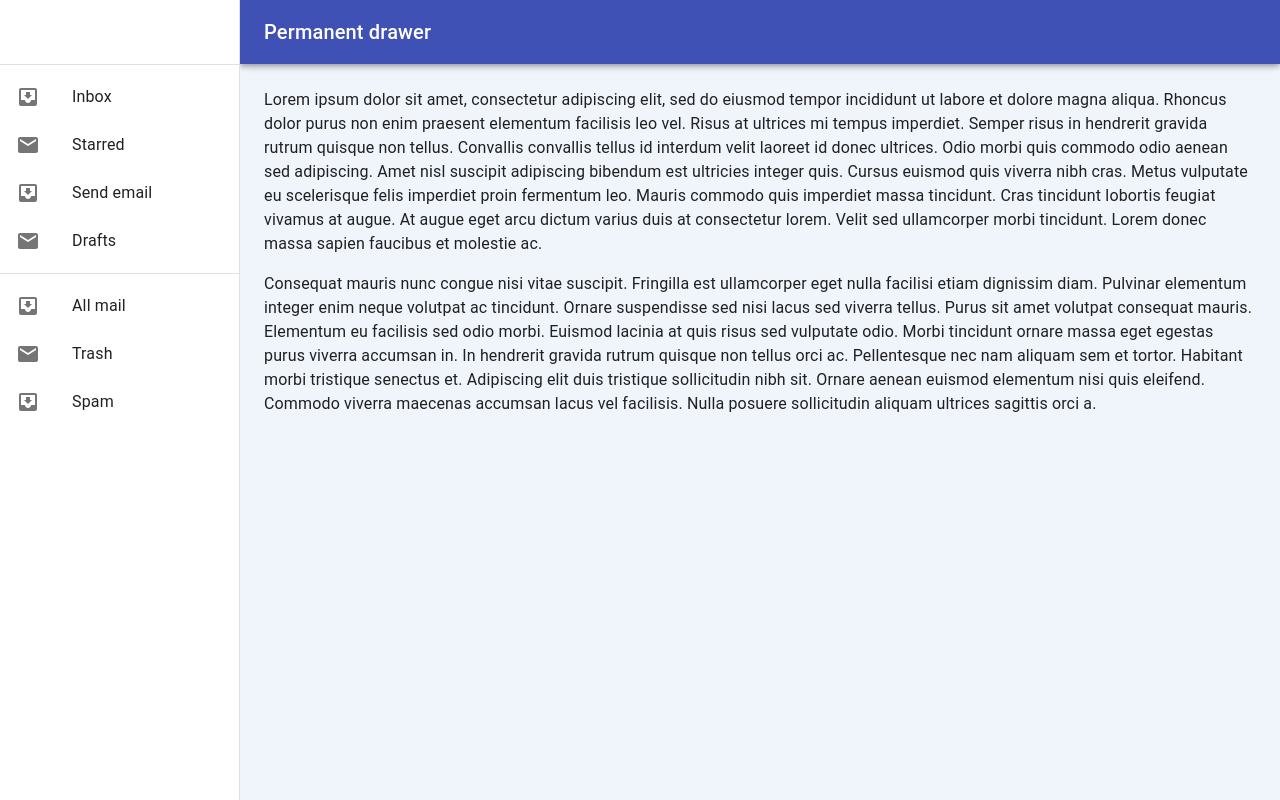
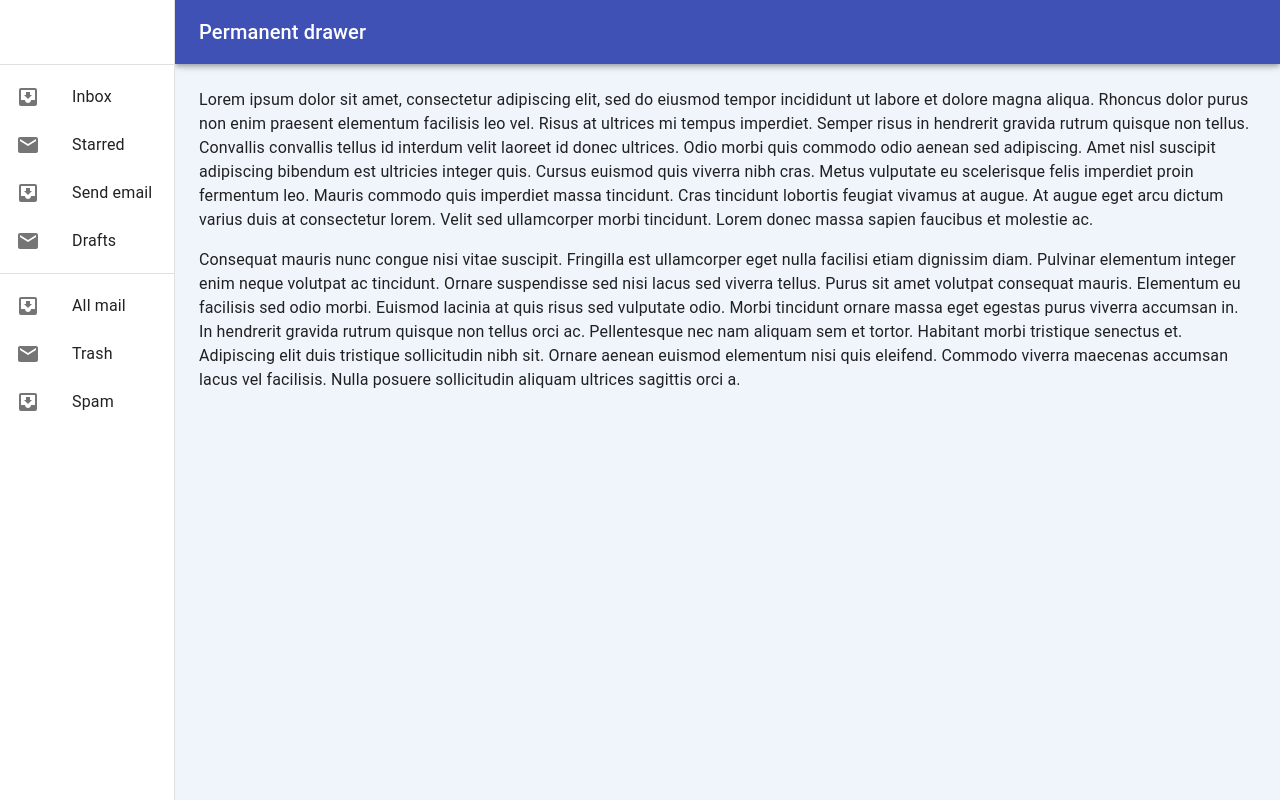
Before and after one commit to LordLalwani/clank, a React (Create React App) app: page /dashboard in a window 1280 px wide. Built offline with nearby package versions, Linux system fonts and the light colour scheme; no server answers; what aws-amplify would draw is missing.

Commit message:
Resizing of app bar and content on drawer open/close

```diff
--- a/src/components/dashboard/components/dashboardNavController.js
+++ b/src/components/dashboard/components/dashboardNavController.js
@@ -3,8 +3,18 @@ import DashboardNavDrawer from "./dashboardNavDrawer";
 
 export default class DashboardNavController extends React.Component {
   render() {
+    const width = () => {
+      switch (this.props.applicationState?.drawerOpen) {
+        case true: {
+          return "auto";
+        }
+        default: {
+          return 0;
+        }
+      }
+    };
     return (
-      <div>
+      <div style={{ width: `${width()}` }}>
         <DashboardNavDrawer {...this.props} />
       </div>
     );
--- a/src/components/dashboard/components/dashboardNavDrawer.js
+++ b/src/components/dashboard/components/dashboardNavDrawer.js
@@ -1,4 +1,5 @@
 import React from "react";
+import clsx from "clsx";
 import Drawer from "@material-ui/core/Drawer";
 import CssBaseline from "@material-ui/core/CssBaseline";
 import AppBar from "@material-ui/core/AppBar";
@@ -15,15 +16,23 @@ import IconButton from "@material-ui/core/IconButton";
 import MenuIcon from "@material-ui/icons/Menu";
 import { withStyles } from "@material-ui/core/styles";
 
-const drawerWidth = 240;
+const drawerWidth = 175;
 
 const styles = (theme) => ({
   root: {
     display: "flex",
   },
   appBar: {
+    width: `100%`,
+    marginLeft: drawerWidth,
+  },
+  appBarShift: {
     width: `calc(100% - ${drawerWidth}px)`,
     marginLeft: drawerWidth,
+    transition: theme.transitions.create(["margin", "width"], {
+      easing: theme.transitions.easing.easeOut,
+      duration: theme.transitions.duration.enteringScreen,
+    }),
   },
   drawer: {
     width: drawerWidth,
@@ -54,14 +63,19 @@ class DashboardNavDrawer extends React.Component {
       this.setState({
         handleDrawerOpen: !this.state.handleDrawerOpen,
       });
-      //send to redux
+      this.props.toggleDrawer(!this.props.applicationState.drawerOpen);
     };
 
     const { classes } = this.props;
     return (
       <div className={classes.root}>
         <CssBaseline />
-        <AppBar position="fixed" className={classes.appBar}>
+        <AppBar
+          position="fixed"
+          className={clsx(classes.appBar, {
+            [classes.appBarShift]: this.props.applicationState?.drawerOpen,
+          })}
+        >
           <Toolbar>
             <div hidden={!this.props.isMobile}>
               <IconButton
@@ -80,11 +94,12 @@ class DashboardNavDrawer extends React.Component {
         </AppBar>
         <Drawer
           className={classes.drawer}
-          variant="permanent"
+          variant="persistent"
+          anchor="left"
+          open={this.props.applicationState?.drawerOpen}
           classes={{
             paper: classes.drawerPaper,
           }}
-          anchor="left"
         >
           <div className={classes.toolbar} />
           <Divider />
--- a/src/components/dashboard/dashboardRootController.js
+++ b/src/components/dashboard/dashboardRootController.js
@@ -4,14 +4,13 @@ import DashboardBrowserView from "./views/dashboardBrowserView";
 import DashboardMobileView from "./views/dashboardMobileView";
 export default class DashboardRootController extends React.Component {
   render() {
-    console.log(this.props);
     return (
       <div>
         <BrowserView>
-          <DashboardBrowserView />
+          <DashboardBrowserView {...this.props} />
         </BrowserView>
         <MobileView>
-          <DashboardMobileView />
+          <DashboardMobileView {...this.props} />
         </MobileView>
       </div>
     );
--- a/src/components/dashboard/views/dashboardBrowserView.js
+++ b/src/components/dashboard/views/dashboardBrowserView.js
@@ -10,7 +10,7 @@ class dashboardBrowserView extends Component {
   render() {
     return (
       <div style={{ display: "flex" }}>
-        <DashboardNavController />
+        <DashboardNavController {...this.props} />
         <DashboardController />
       </div>
     );
--- a/src/components/dashboard/views/dashboardMobileView.js
+++ b/src/components/dashboard/views/dashboardMobileView.js
@@ -6,7 +6,7 @@ class dashboardMobileView extends Component {
   render() {
     return (
       <div style={{ display: "flex" }}>
-        <DashboardNavController isMobile={true} />
+        <DashboardNavController isMobile={true} {...this.props} />
         <DashboardController />
       </div>
     );
--- a/src/redux/slices/ApplicationSlice.js
+++ b/src/redux/slices/ApplicationSlice.js
@@ -3,7 +3,7 @@ import { createSlice } from "@reduxjs/toolkit";
 export const applicationSlice = createSlice({
   name: "applicationSlice",
   initialState: {
-    drawerOpen: null,
+    drawerOpen: true,
   },
   reducers: {
     toggleDrawer: (state, action) => {
```
Also changed, not shown: 2 other files (tests, documents, lock files or other folders).
